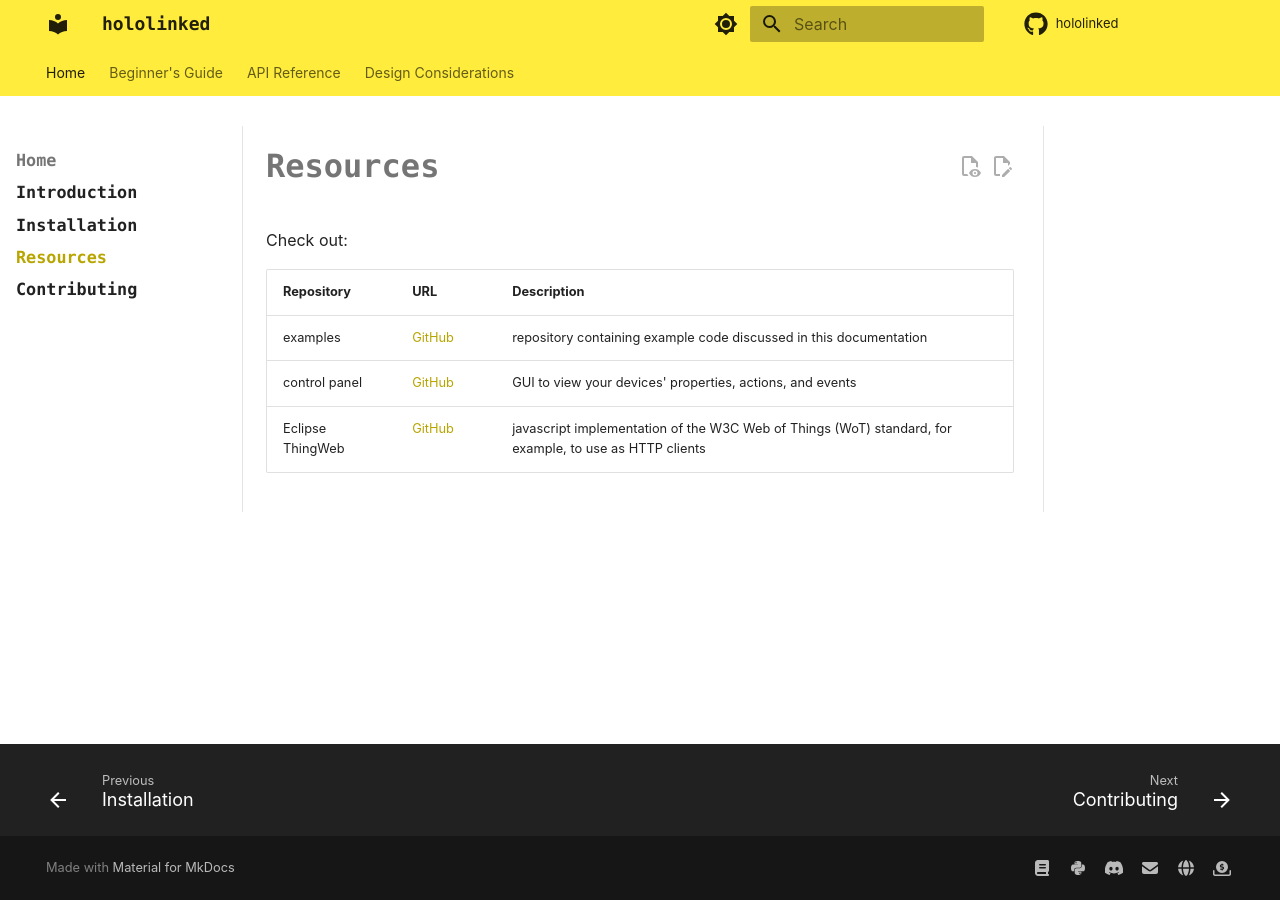
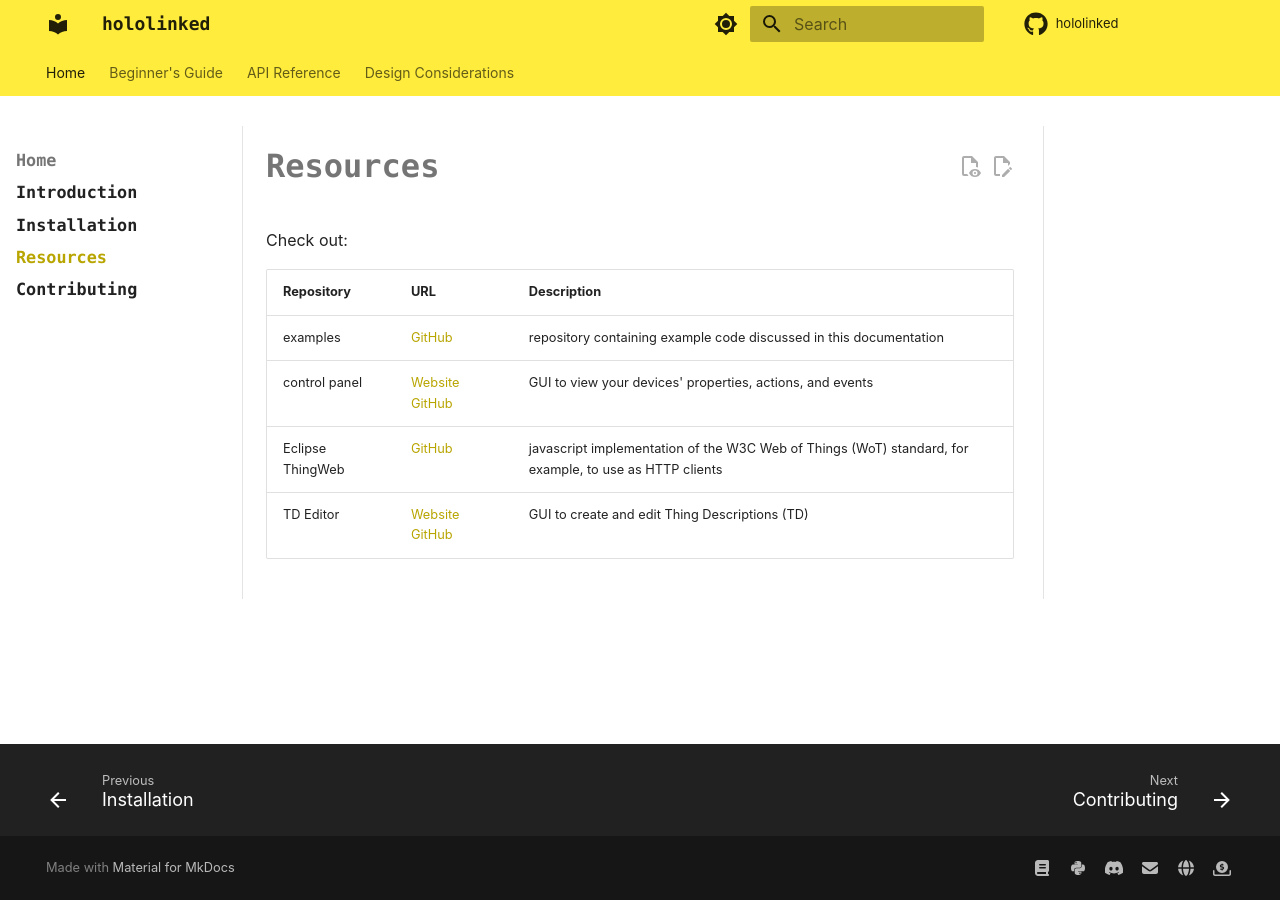
Before and after one commit to hololinked-dev/docs, an MkDocs documentation site: the page built from docs/introduction/resources.md, in a window 1280 px wide. Built offline with MkDocs 1.6.1 and Material for MkDocs 9.7.7, drawn with Linux system fonts in a browser that asks for light colours; some web fonts are replaced; comment, search, counter and statistics services are not loaded.

Commit message:
Add website links to resources

```diff
--- a/docs/introduction/resources.md
+++ b/docs/introduction/resources.md
@@ -1,9 +1,12 @@
 # Resources
+
+<!-- Autoformatted by code editor tools, considering opening in wide screen -->
 
 Check out:
 
-| Repository       | URL                                                                 | Description                                                                                            |
-| ---------------- | ------------------------------------------------------------------- | ------------------------------------------------------------------------------------------------------ |
-| examples         | [GitHub](https://github.com/hololinked-dev/examples.git)            | repository containing example code discussed in this documentation                                     |
-| control panel    | [GitHub](https://github.com/hololinked-dev/thing-control-panel.git) | GUI to view your devices' properties, actions, and events                                              |
-| Eclipse ThingWeb | [GitHub](https://github.com/eclipse-thingweb/node-wot)              | javascript implementation of the W3C Web of Things (WoT) standard, for example, to use as HTTP clients |
+| Repository       | URL                                                                                                                 | Description                                                                                            |
+| ---------------- | ------------------------------------------------------------------------------------------------------------------- | ------------------------------------------------------------------------------------------------------ |
+| examples         | [GitHub](https://github.com/hololinked-dev/examples.git)                                                            | repository containing example code discussed in this documentation                                     |
+| control panel    | [Website](https://control-panel.hololinked.dev) [GitHub](https://github.com/hololinked-dev/thing-control-panel.git) | GUI to view your devices' properties, actions, and events                                              |
+| Eclipse ThingWeb | [GitHub](https://github.com/eclipse-thingweb/node-wot)                                                              | javascript implementation of the W3C Web of Things (WoT) standard, for example, to use as HTTP clients |
+| TD Editor        | [Website](https://eclipse.github.io/editdor/) [GitHub](https://github.com/eclipse/editdor)                          | GUI to create and edit Thing Descriptions (TD)                                                         |
```
